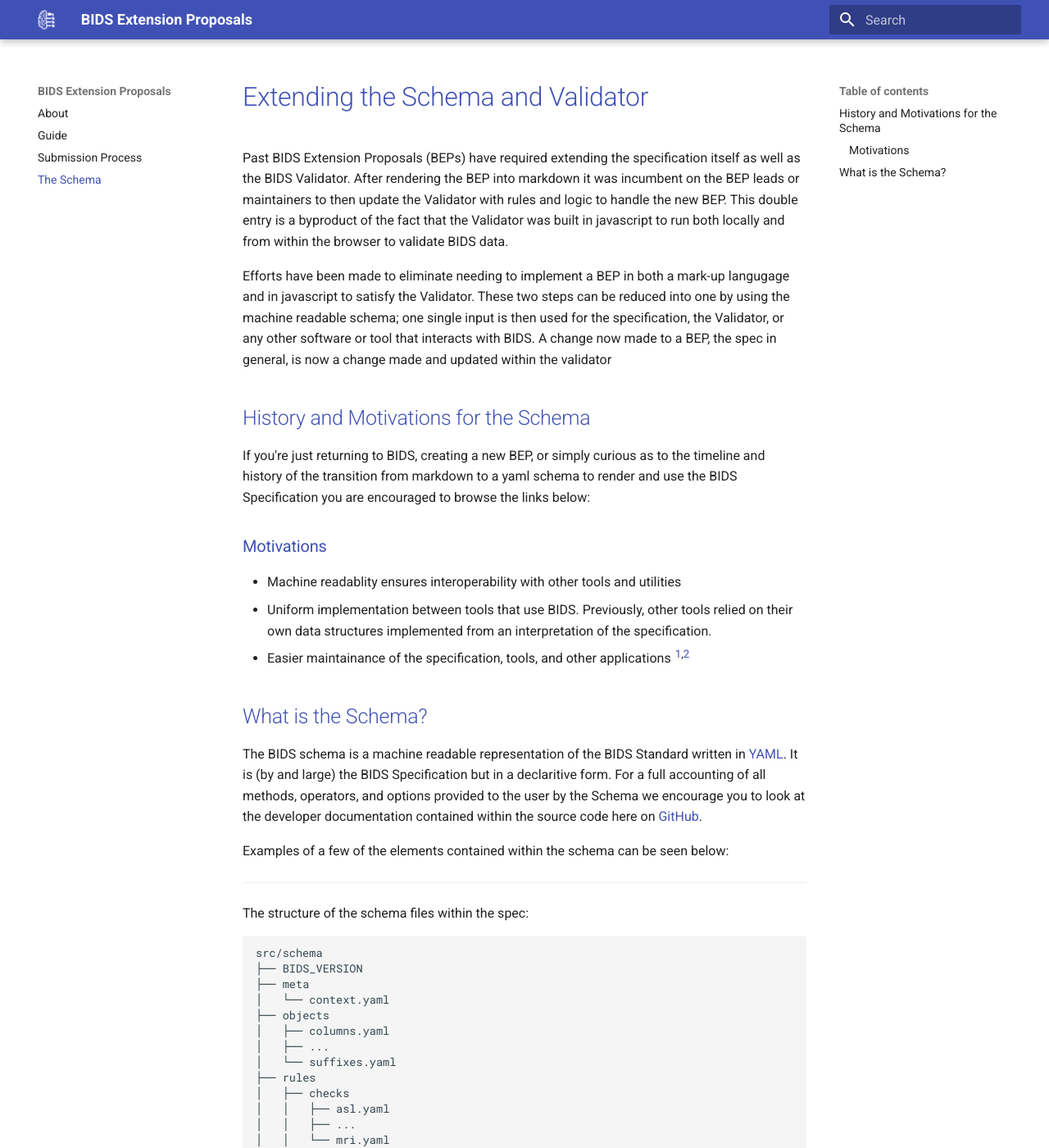
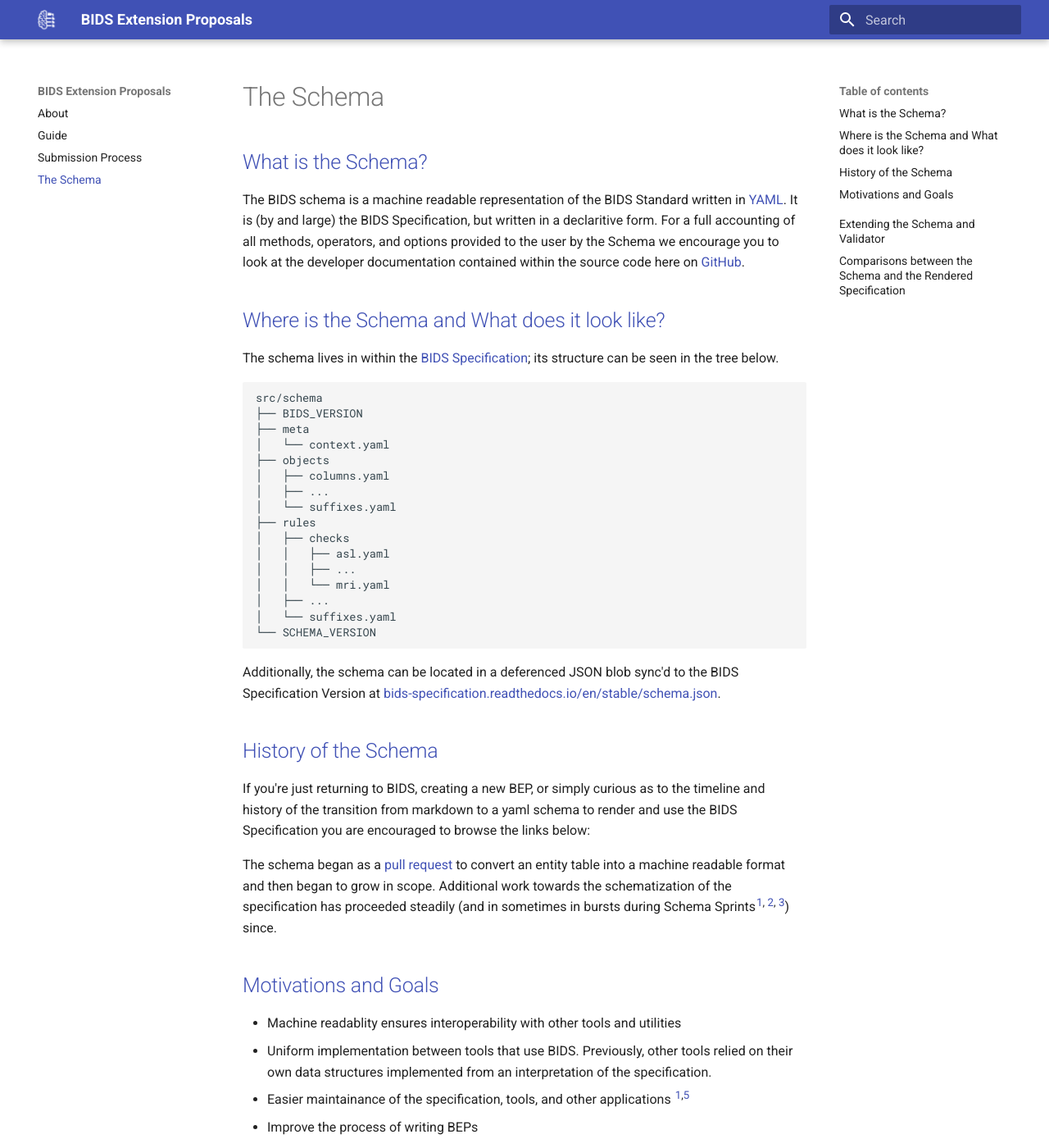
Before and after one commit to bids-standard/bids-extensions, an MkDocs documentation site: the page built from docs/schema.md, in a window 1280 px wide and 1400 px high. Shown: the whole window at 82% size. Built offline with MkDocs 1.6.1 and Material for MkDocs 9.7.7, drawn with Linux system fonts in a browser that asks for light colours; some of the changed text lies outside the part shown.

Commit message:
add yamllinter, reformat paragraph spacing/yaml

````diff
--- a/docs/schema.md
+++ b/docs/schema.md
@@ -1,40 +1,16 @@
-# Extending the Schema and Validator
-
-Past BIDS Extension Proposals (BEPs) have required extending the specification itself as well as the BIDS Validator.
-After rendering the BEP into markdown it was incumbent on the BEP leads or maintainers to
-then update the Validator with rules and logic to handle the new BEP.
-This double entry is a byproduct of the fact that the Validator was built in javascript to run both
-locally and from within the browser to validate BIDS data.
-
-Efforts have been made to eliminate needing to implement a BEP in both a mark-up langugage and
-in javascript to satisfy the Validator. These two steps can be reduced into one by using the
-machine readable schema; one single input is then used for the specification, the Validator,
-or any other software or tool that interacts with BIDS. A change now made to a BEP, the spec in general,
-is now a change made and updated within the validator
-
-## History and Motivations for the Schema
-
-If you're just returning to BIDS, creating a new BEP, or simply curious as to the timeline and history
-of the transition from markdown to a yaml schema to render and use the BIDS Specification you are encouraged
-to browse the links below:
-
-### Motivations
-
-- Machine readablity ensures interoperability with other tools and utilities
-- Uniform implementation between tools that use BIDS. Previously, other tools relied on their own data structures implemented from an interpretation of the specification.
-- Easier maintainance of the specification, tools, and other applications <sup>[1][start_of_schema],[2][bids_schema_validation_for_datatypes]</sup>
-
 ## What is the Schema?
 
-The BIDS schema is a machine readable representation of the BIDS Standard written in [YAML](https://en.wikipedia.org/wiki/YAML). It is (by and large) the BIDS Specification
-but in a declaritive form. For a full accounting of all methods, operators, and options provided to the user by the Schema we encourage you to look at the developer documentation
-contained within the source code here on [GitHub][schema_readme.md].
+The BIDS schema is a machine readable representation of the BIDS Standard
+  written in [YAML](https://en.wikipedia.org/wiki/YAML). It is (by and large)
+  the BIDS Specification, but written in a declaritive form. For a full
+  accounting of all methods, operators, and options provided to the user
+  by the Schema we encourage you to look at the developer documentation
+  contained within the source code here on [GitHub][schema_readme.md].
 
-Examples of a few of the elements contained within the schema can be seen below:
+## Where is the Schema and What does it look like?
 
----
-
-The structure of the schema files within the spec:
+The schema lives in within the [BIDS Specification][schema_source]; its
+  structure can be seen in the tree below.
 
 ```
 src/schema
@@ -54,6 +30,46 @@ src/schema
 │   └── suffixes.yaml
 └── SCHEMA_VERSION
 ```
+
+Additionally, the schema can be located in a deferenced JSON blob sync'd
+  to the BIDS Specification Version at
+  [bids-specification.readthedocs.io/en/stable/schema.json][jsonified_schema].
+
+## History of the Schema
+
+If you're just returning to BIDS, creating a new BEP, or simply curious as to the timeline and history
+  of the transition from markdown to a yaml schema to render and use the BIDS Specification you are encouraged
+  to browse the links below:
+
+The schema began as a [pull request][start_of_schema] to convert an entity table into a machine readable
+  format and then began to grow in scope. Additional work towards the schematization of the specification
+  has proceeded steadily (and in sometimes in bursts during Schema Sprints<sup>[1][BIDS Sprint 1 Discussion],
+  [2][BIDS Sprint 2 Discussion], [3][BIDS Sprint 3 Discussion]</sup>) since.
+
+## Motivations and Goals
+
+- Machine readablity ensures interoperability with other tools and utilities
+- Uniform implementation between tools that use BIDS. Previously, other tools relied on their own data structures implemented from an interpretation of the specification.
+- Easier maintainance of the specification, tools, and other applications <sup>[1][start_of_schema],[5][bids_schema_validation_for_datatypes]</sup>
+- Improve the process of writing BEPs
+
+##
+
+## Extending the Schema and Validator
+
+Past BIDS Extension Proposals (BEPs) have required extending the specification itself as well as the BIDS Validator.
+  After rendering the BEP into markdown it was incumbent on the BEP leads or maintainers to
+  then update the Validator with rules and logic to handle the new BEP.
+  This double entry is a byproduct of the fact that the Validator was built in javascript to run both
+  locally and from within the browser to validate BIDS data.
+
+Efforts have been made to eliminate needing to implement a BEP in both a mark-up langugage and
+  in javascript to satisfy the Validator. These two steps can be reduced into one by using the
+  machine readable schema; one single input is then used for the specification, the Validator,
+  or any other software or tool that interacts with BIDS. A change now made to a BEP, the spec in general,
+  is now a change made and updated within the validator
+
+## Comparisons between the [Schema][schema_source] and the [Rendered Specification](https://bids-specification.readthedocs.io)
 
 ---
 
@@ -78,7 +94,7 @@ nii:
 
 Will produce the following entry in the [rendering](https://bids-specification.readthedocs.io/en/stable/glossary.html#nii-extensions):
 
-![rendered_nifti_entity](./assets/img/rendered_nifti_entity.png)
+<img src="./assets/img/rendered_nifti_entity.png" alt="rendered nifti entity" width=50% height=50%>
 
 ---
 
@@ -90,7 +106,8 @@ Will produce the following entry in the [rendering](https://bids-specification.r
 [BIDS Sprint 2 Discussion]: https://googledrive.addthislinkadamputitsomewhere.com
 [BIDS Sprint 1 Discussion]: https://zoomneedstouploadthis.com
 
-[jsonified_schema_v1.8.0]: https://bids-specification.readthedocs.io/en/v1.8.0/schema.json
+[jsonified_schema]: https://bids-specification.readthedocs.io/en/stable/schema.json
 [schema_readme.md]: https://github.com/bids-standard/bids-specification/blob/master/src/schema/README.md
+[schema_source]: https://github.com/bids-standard/bids-specification/src/schema
 [bidsschematools_pypi]: https://pypi.org/project/bidsschematools/
 [bidsschematools_rtd]: https://bidsschematools.readthedocs.io/en/latest/?badge=latest
--- a/requirements.txt
+++ b/requirements.txt
@@ -1 +1,2 @@
 mkdocs-material
+yamllint
````
Also changed, not shown: .yamllint.yml (added, +12 -0 lines), docs/guide.md (+64 -55 lines), docs/index.md (+2 -2 lines), docs/submission.md (+16 -16 lines).
